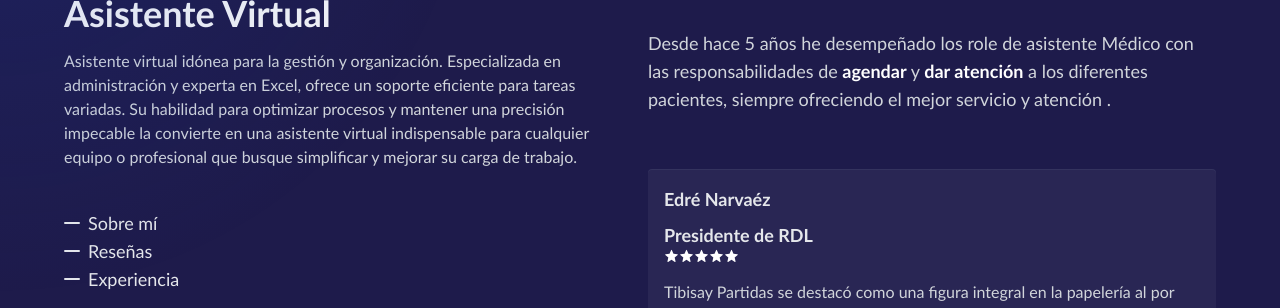
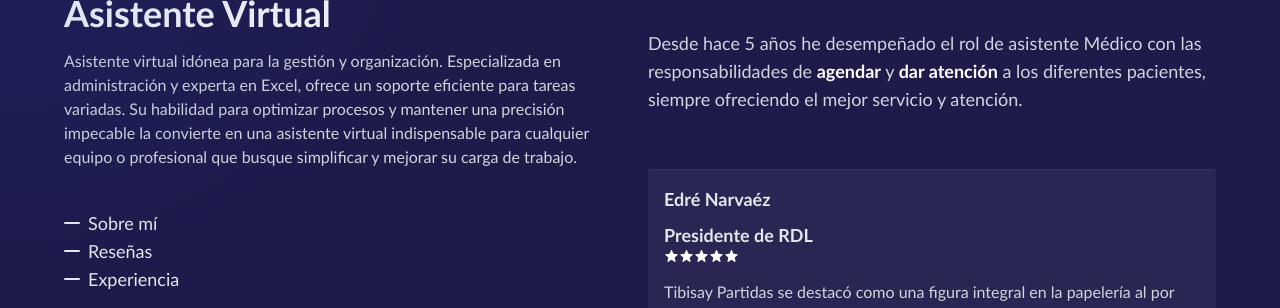
Before and after one commit to Marco-Gonzalez26/portafolio-tiby, an Astro site: page / in a window 1280 px wide. Shown: the part 183-491 px from the top of the page. Built offline with nearby package versions, Linux system fonts and the light colour scheme; Astro itself is replaced by a stand-in of ours.

```diff
--- a/src/components/main.astro
+++ b/src/components/main.astro
@@ -25,13 +25,12 @@
       </p>
       <p
         class='text-gray-300 font-base text-lg leading-base mb-8 print:text-black'>
-        Desde hace 5 años he desempeñado los role de asistente Médico con las
+        Desde hace 5 años he desempeñado el rol de asistente Médico con las
         responsabilidades de <span class='text-white font-bold print:text-black'
           >agendar</span
         > y
         <span class='text-white font-bold print:text-black'> dar atención</span>
-        a los diferentes pacientes, siempre ofreciendo el mejor servicio y atención
-        .
+        a los diferentes pacientes, siempre ofreciendo el mejor servicio y atención.
       </p>
     </>
   </Section>
```
